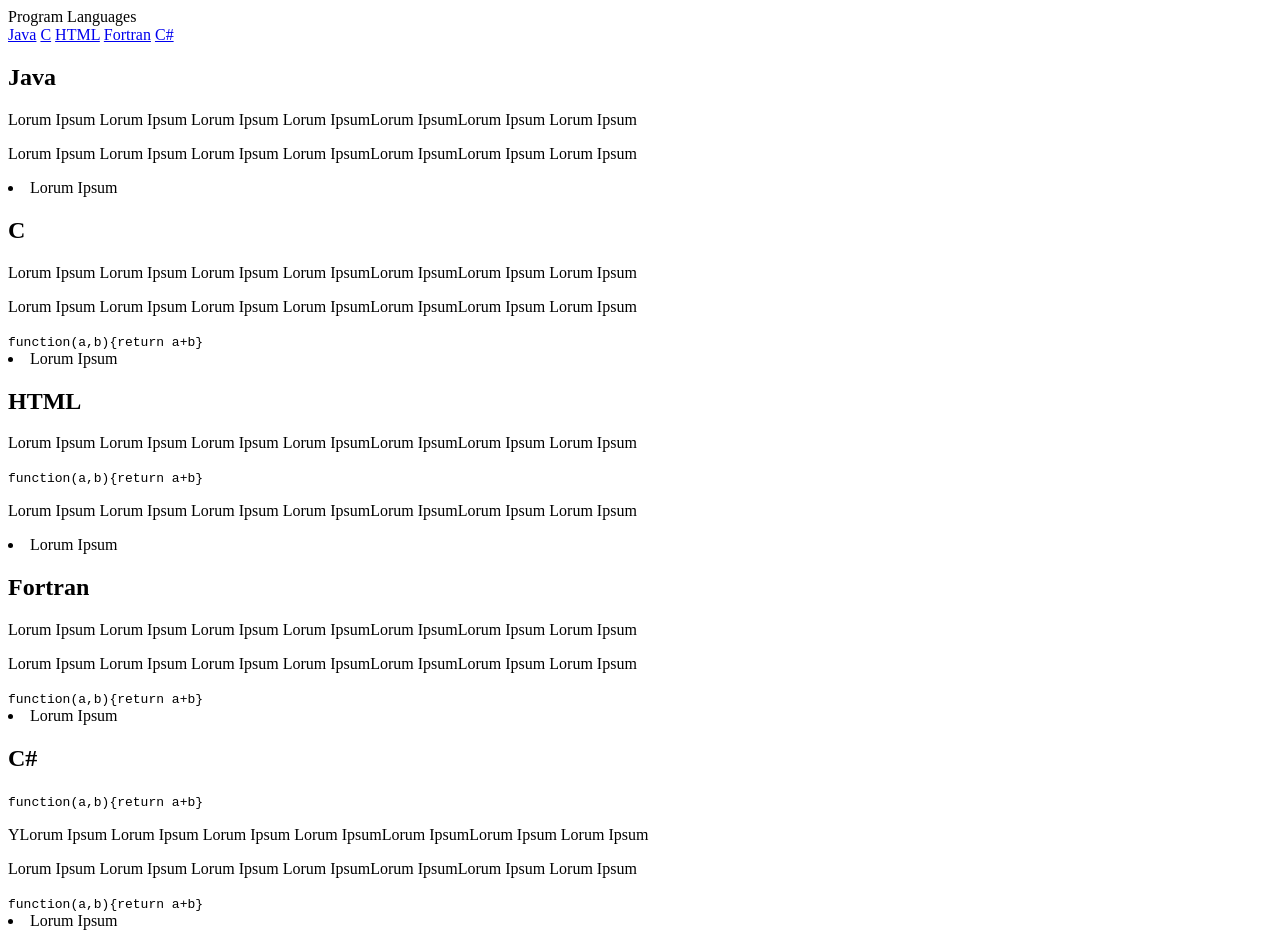
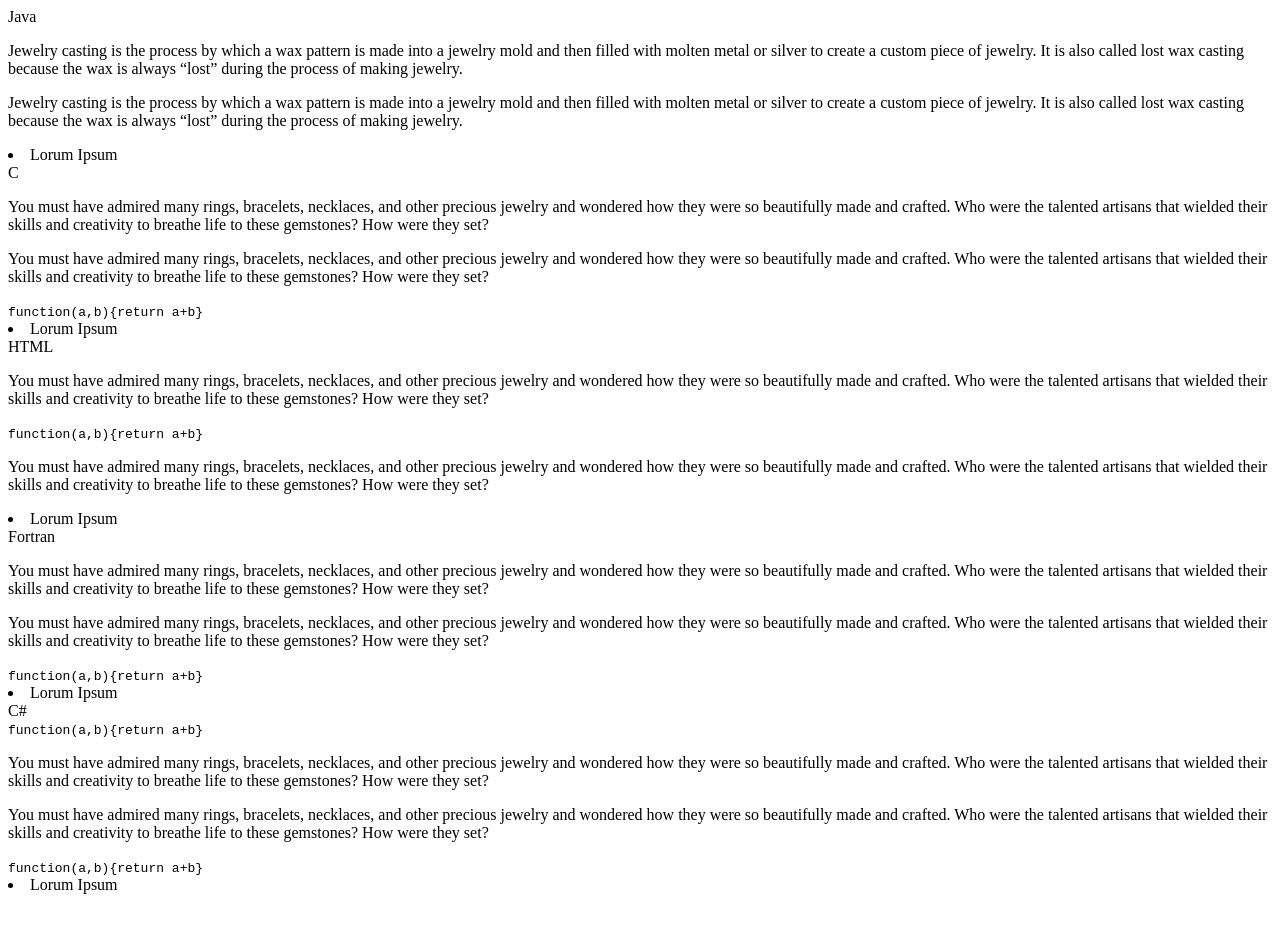
Before and after one commit to Eddiecarl2/Microverse-Trial2, a plain HTML site: page index.html in a window 1280 px wide. After the commit the page ends 902 px from the top, so only its background shows below. Drawn offline with Linux system fonts and the light colour scheme.

Commit message:
corrected header elements

```diff
--- a/index.html
+++ b/index.html
@@ -11,59 +11,51 @@
 
 
     <script  src="js/index.js"></script>
-    <nav id="nav-bar">
-      <header>Program Languages</header>
-      <a href="#Java" class="nav-link">Java</a>
-      <a href="#C" class="nav-link">C</a>
-      <a href="#HTML" class="nav-link">HTML</a>
-      <a href="#Fortran" class="nav-link">Fortran</a>
-      <a href="#C#" class="nav-link">C#</a>
-
-    </nav>
+    <nav id="nav-bar"></nav>
 
     <main id="main-doc">
 
       <section id="Java"class="main-section">
-        <h2>Java</h2>
-          <p>Lorum Ipsum Lorum Ipsum Lorum Ipsum Lorum IpsumLorum IpsumLorum Ipsum Lorum Ipsum</p>
+        <header>Java</header>
+          <p>Jewelry casting is the process by which a wax pattern is made into a jewelry mold and then filled with molten metal or silver to create a custom piece of jewelry. It is also called lost wax casting because the wax is always “lost” during the process of making jewelry.</p>
 
-          <p>Lorum Ipsum Lorum Ipsum Lorum Ipsum Lorum IpsumLorum IpsumLorum Ipsum Lorum Ipsum</p>
+          <p>Jewelry casting is the process by which a wax pattern is made into a jewelry mold and then filled with molten metal or silver to create a custom piece of jewelry. It is also called lost wax casting because the wax is always “lost” during the process of making jewelry.</p>
 
           <li>Lorum Ipsum</li>
       </section>
 
 
       <section id="C"class="main-section">
-        <h2>C</h2>
-          <p>Lorum Ipsum Lorum Ipsum Lorum Ipsum Lorum IpsumLorum IpsumLorum Ipsum Lorum Ipsum</p>
-          <p>Lorum Ipsum Lorum Ipsum Lorum Ipsum Lorum IpsumLorum IpsumLorum Ipsum Lorum Ipsum</p>
+        <header>C</header>
+          <p>You must have admired many rings, bracelets, necklaces, and other precious jewelry and wondered how they were so beautifully made and crafted. Who were the talented artisans that wielded their skills and creativity to breathe life to these gemstones? How were they set?</p>
+          <p>You must have admired many rings, bracelets, necklaces, and other precious jewelry and wondered how they were so beautifully made and crafted. Who were the talented artisans that wielded their skills and creativity to breathe life to these gemstones? How were they set?</p>
           <code> function(a,b){return a+b}</code>
           <li>Lorum Ipsum</li>
       </section>
 
 
       <section id="HTML"class="main-section">
-        <h2>HTML</h2>
-          <p>Lorum Ipsum Lorum Ipsum Lorum Ipsum Lorum IpsumLorum IpsumLorum Ipsum Lorum Ipsum</p>
+        <header>HTML</header>
+          <p>You must have admired many rings, bracelets, necklaces, and other precious jewelry and wondered how they were so beautifully made and crafted. Who were the talented artisans that wielded their skills and creativity to breathe life to these gemstones? How were they set?</p>
           <code> function(a,b){return a+b}</code>
-          <p>Lorum Ipsum Lorum Ipsum Lorum Ipsum Lorum IpsumLorum IpsumLorum Ipsum Lorum Ipsum</p>
+          <p>You must have admired many rings, bracelets, necklaces, and other precious jewelry and wondered how they were so beautifully made and crafted. Who were the talented artisans that wielded their skills and creativity to breathe life to these gemstones? How were they set?</p>
           <li>Lorum Ipsum</li>
       </section>
 
       <section id="Fortran"class="main-section">
-        <h2>Fortran</h2>
-          <p>Lorum Ipsum Lorum Ipsum Lorum Ipsum Lorum IpsumLorum IpsumLorum Ipsum Lorum Ipsum</p>
+        <header>Fortran</header>
+          <p>You must have admired many rings, bracelets, necklaces, and other precious jewelry and wondered how they were so beautifully made and crafted. Who were the talented artisans that wielded their skills and creativity to breathe life to these gemstones? How were they set?</p>
 
-          <p>Lorum Ipsum Lorum Ipsum Lorum Ipsum Lorum IpsumLorum IpsumLorum Ipsum Lorum Ipsum</p>
+          <p>You must have admired many rings, bracelets, necklaces, and other precious jewelry and wondered how they were so beautifully made and crafted. Who were the talented artisans that wielded their skills and creativity to breathe life to these gemstones? How were they set?</p>
           <code> function(a,b){return a+b}</code>
           <li>Lorum Ipsum</li>
         </section>
 
       <section id="C#"class="main-section">
-        <h2>C#</h2>
+        <header>C#</header>
         <code> function(a,b){return a+b}</code>
-        <p>YLorum Ipsum Lorum Ipsum Lorum Ipsum Lorum IpsumLorum IpsumLorum Ipsum Lorum Ipsum</p>
-          <p>Lorum Ipsum Lorum Ipsum Lorum Ipsum Lorum IpsumLorum IpsumLorum Ipsum Lorum Ipsum</p>
+        <p>You must have admired many rings, bracelets, necklaces, and other precious jewelry and wondered how they were so beautifully made and crafted. Who were the talented artisans that wielded their skills and creativity to breathe life to these gemstones? How were they set?</p>
+          <p>You must have admired many rings, bracelets, necklaces, and other precious jewelry and wondered how they were so beautifully made and crafted. Who were the talented artisans that wielded their skills and creativity to breathe life to these gemstones? How were they set?</p>
           <code> function(a,b){return a+b}</code>
           <li>Lorum Ipsum</li>
         </section>
```
